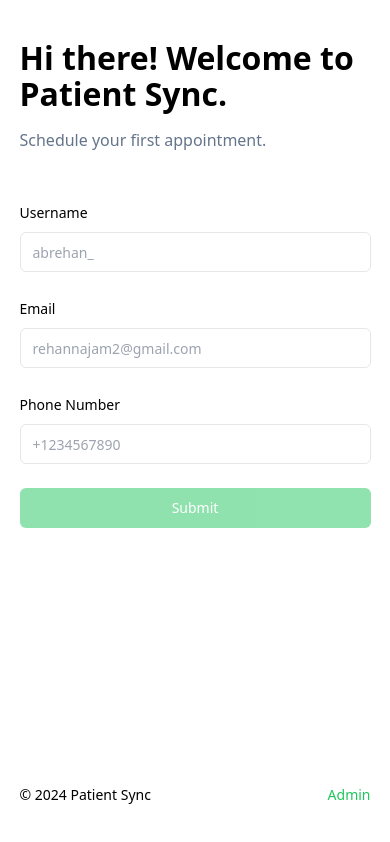
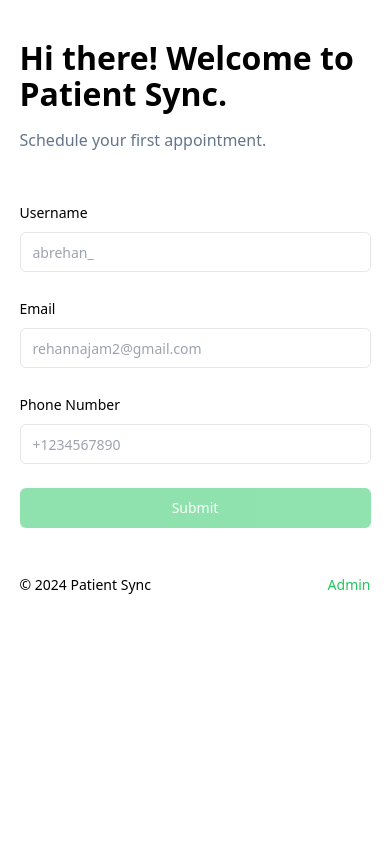
Before and after one commit to abrehan2/Patient-Sync, a Next.js app: page / in a window 390 px wide. Built offline with nearby package versions, Linux system fonts and the light colour scheme.

Commit message:
fix(css): Resolve mobile responsiveness issues

```diff
--- a/src/app/globals.css
+++ b/src/app/globals.css
@@ -61,7 +61,7 @@
   }
 
   .sub-container {
-    @apply mx-auto flex w-full h-screen flex-col py-10;
+    @apply mx-auto flex size-full flex-col py-10;
   }
 
   .side-img {
--- a/src/app/page.tsx
+++ b/src/app/page.tsx
@@ -1,5 +1,6 @@
 // IMPORTS -
 import { OnboardingForm } from "@/components/forms/patient-form";
+import { config } from "@/config/config";
 import { OnboardingFormProvider } from "@/contexts/onboarding";
 import Link from "next/link";
 
@@ -7,12 +8,12 @@ export default function Home() {
   return (
     <div className="flex h-full max-h-screen">
       {/* TODO: OTP VERIFICATION */}
-      <section className="remove-scrollbar h-screen container my-auto">
+      <section className="remove-scrollbar container my-auto">
         <div className="sub-container max-w-[496px]">
           <OnboardingFormProvider>
             <OnboardingForm />
           </OnboardingFormProvider>
-          <div className="text-14-regular mt-6 flex justify-between">
+          <div className="text-14-regular mt-12 flex justify-between">
             <p className="justify-items-end xl:text-left">
               &copy; 2024 Patient Sync
             </p>
```
